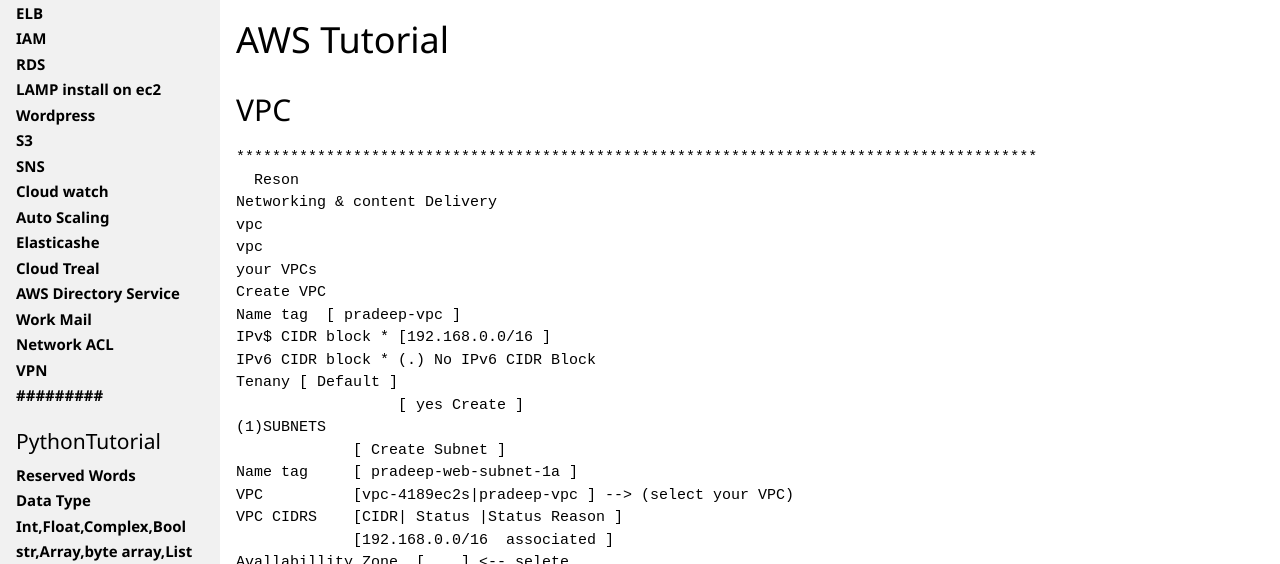
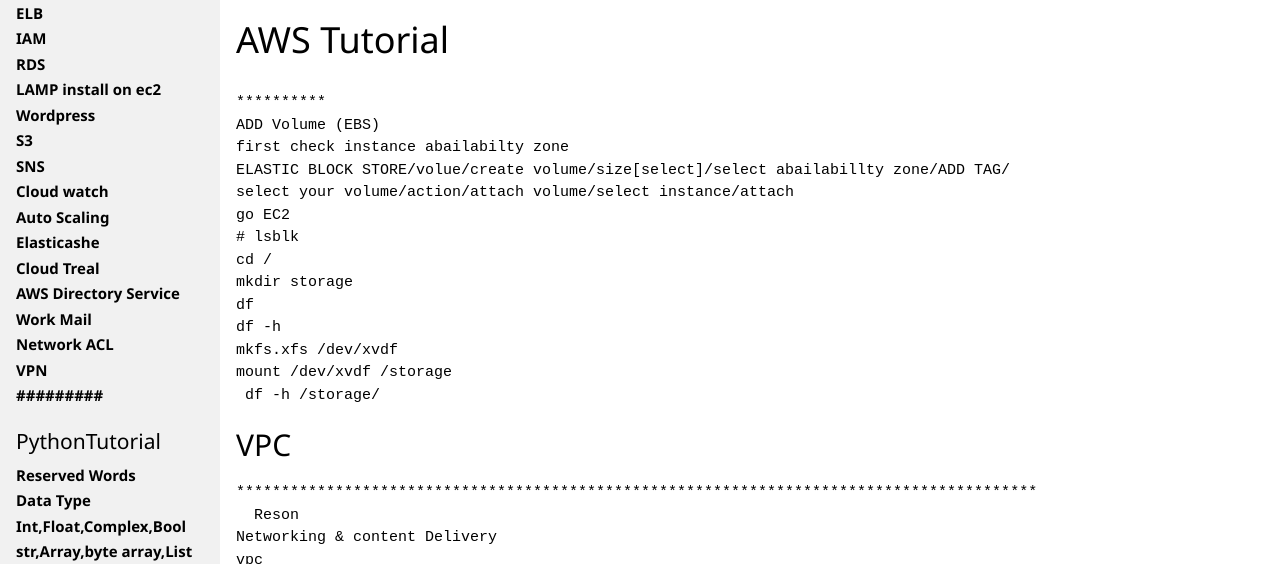
Before and after one commit to ajeet1311990/doc, a plain HTML site: page index.html in a window 1280 px wide. Shown: the part 215-779 px from the top of the page. Drawn offline with nearby package versions, Linux system fonts and the light colour scheme; a script that the page names is missing; a web font is replaced by a local one.

Commit message:
Update index.html

```diff
--- a/index.html
+++ b/index.html
@@ -1034,6 +1034,20 @@
 
 
 <div>
+<pre>**********
+ADD Volume (EBS)
+first check instance abailabilty zone
+ELASTIC BLOCK STORE/volue/create volume/size[select]/select abailabillty zone/ADD TAG/
+select your volume/action/attach volume/select instance/attach
+go EC2
+# lsblk
+cd /
+mkdir storage
+df
+df -h
+mkfs.xfs /dev/xvdf
+mount /dev/xvdf /storage
+ df -h /storage/</pre>
 <h2><a name= "question1"></a>VPC</h2>
 <pre>*****************************************************************************************
   Reson
```
